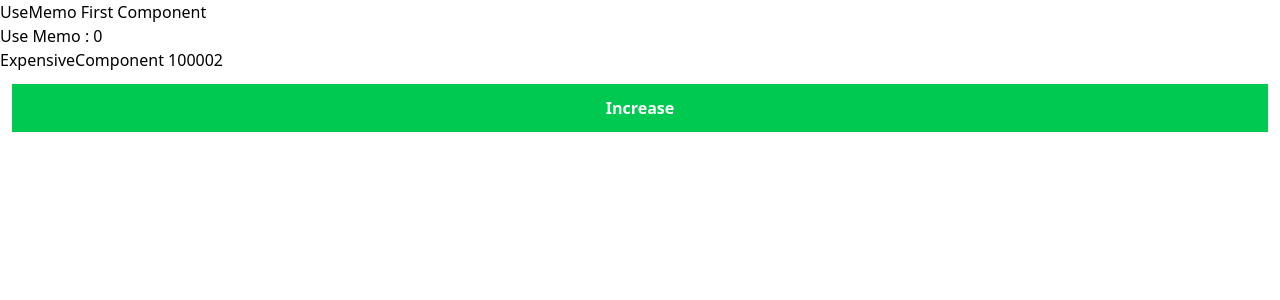
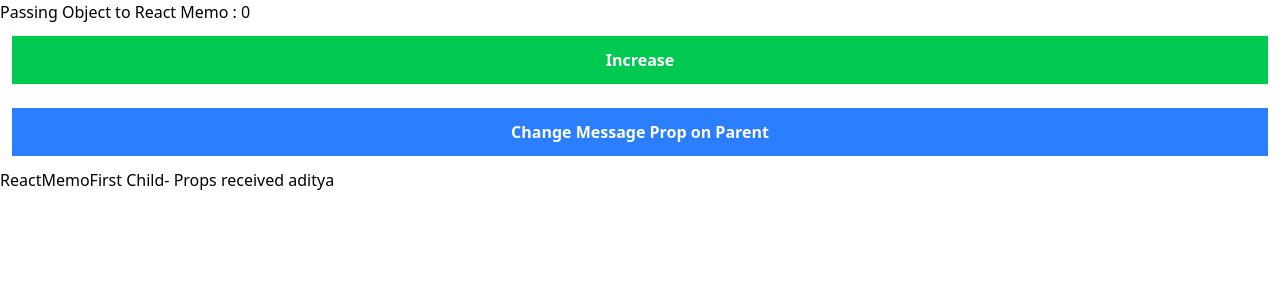
Before and after one commit to cyberadityacode/reactjs, a React (Vite) app in the folder 36 All Hooks in one Project/: page / in a window 1280 px wide. Shown: the top 300 px of the page. Built offline with nearby package versions, Linux system fonts and the light colour scheme.

Commit message:
add Passing Object to React Memo without rendering issue

```diff
--- /dev/null
+++ b/36 All Hooks in one Project/components/hooks/ReactMemo/PassingObjectReactMemo.jsx
@@ -0,0 +1,64 @@
+import React, { useMemo, useState } from "react";
+import ReactMemoFirstChild from "./ReactMemoFirstChild";
+
+export default function PassingObjectReactMemo() {
+  const [count, setCount] = useState(0);
+  const [message, setMessage] = useState("aditya");
+
+  // This won't prevent child component rendering, its better to keep its outside component scope, since its static object.
+  // but, You can use useMemo to memoize this object
+
+  /*   const personalInfo = {
+    name: "aditya dubey",
+    age: 31,
+  } */
+
+  /* const personalInfo = useMemo(()=>({
+    name: "aditya dubey",
+    age: 31,
+  }),[]);
+
+ */
+  // If you want to freeze the content inside the object use Object.freeze; but this won't freeze the reference of object.
+  /* The object is frozen (immutable)
+
+Its reference is stable across renders (thanks to useMemo) */
+  const personalInfo = useMemo(
+    () =>
+      Object.freeze({
+        name: "aditya dubey",
+        age: 31,
+      }),
+    []
+  );
+
+  const handleMessageChange = () => {
+    setMessage((prev) => "cyberaditya");
+  };
+
+  const handleCountIncrease = () => {
+    setCount((prev) => prev + 1);
+  };
+  return (
+    <div>
+      <h1>Passing Object to React Memo : {count}</h1>
+      <button
+        onClick={handleCountIncrease}
+        className="p-3 m-3 bg-green-500 text-white font-bold hover:bg-green-700 active:scale-105"
+      >
+        Increase
+      </button>
+      <button
+        onClick={handleMessageChange}
+        className="p-3 m-3 bg-blue-500 text-white font-bold hover:bg-blue-700 active:scale-105"
+      >
+        Change Message Prop on Parent
+      </button>
+
+      {/* Passing Object as a Prop will result in code break, because obj reference is altered during rendering phase of the parent component. */}
+      <ReactMemoFirstChild message={message} personalInfo={personalInfo} />
+
+      {/* <ReactMemoFirstChild message={message} /> */}
+    </div>
+  );
+}
--- a/36 All Hooks in one Project/src/main.jsx
+++ b/36 All Hooks in one Project/src/main.jsx
@@ -41,6 +41,7 @@ import UseReducerForth from "../components/hooks/useReducer/UseReducerForth.jsx"
 import UseReducerFifth from "../components/hooks/useReducer/UseReducerFifth.jsx";
 import ReactMemoFirst from "../components/hooks/ReactMemo/ReactMemoFirst.jsx";
 import UseMemoFirstComponent from "../components/hooks/useMemo/UseMemoFirstComponent.jsx";
+import PassingObjectReactMemo from "../components/hooks/ReactMemo/PassingObjectReactMemo.jsx";
 
 createRoot(document.getElementById("root")).render(
   <StrictMode>
@@ -75,6 +76,7 @@ createRoot(document.getElementById("root")).render(
     {/* <UseReducerForth /> */}
     {/* <UseReducerFifth /> */}
     {/* <ReactMemoFirst /> */}
-    <UseMemoFirstComponent />
+    {/* <UseMemoFirstComponent /> */}
+    <PassingObjectReactMemo />
   </StrictMode>
 );
```
Also changed, not shown: 36 All Hooks in one Project/components/hooks/ReactMemo/readme.md.
